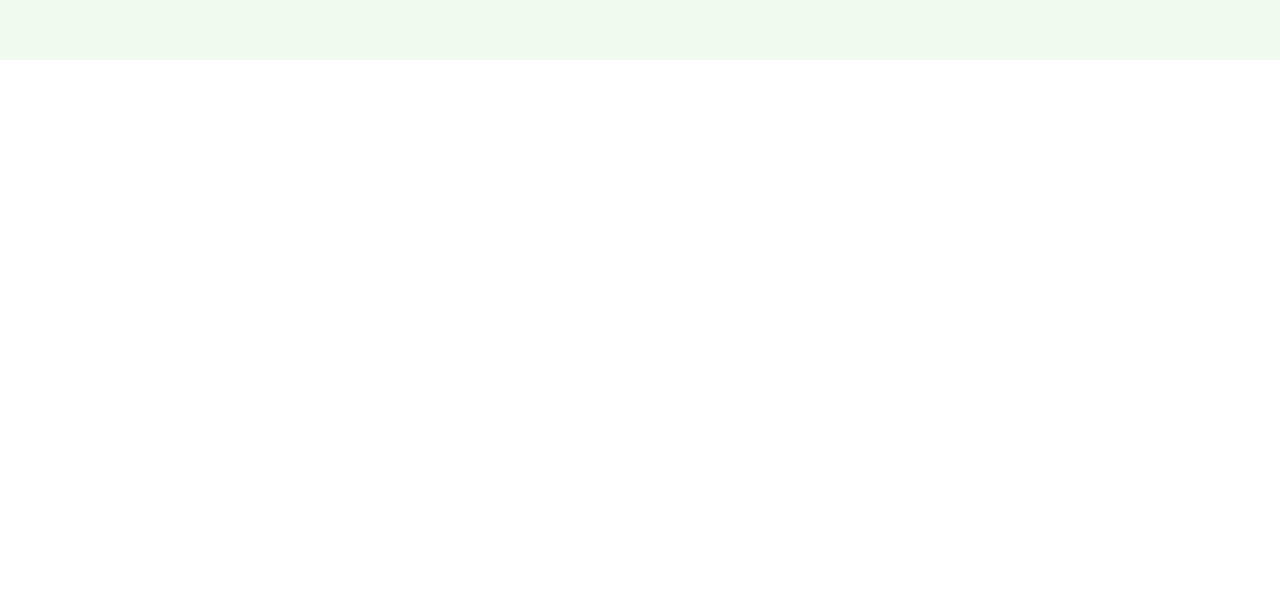
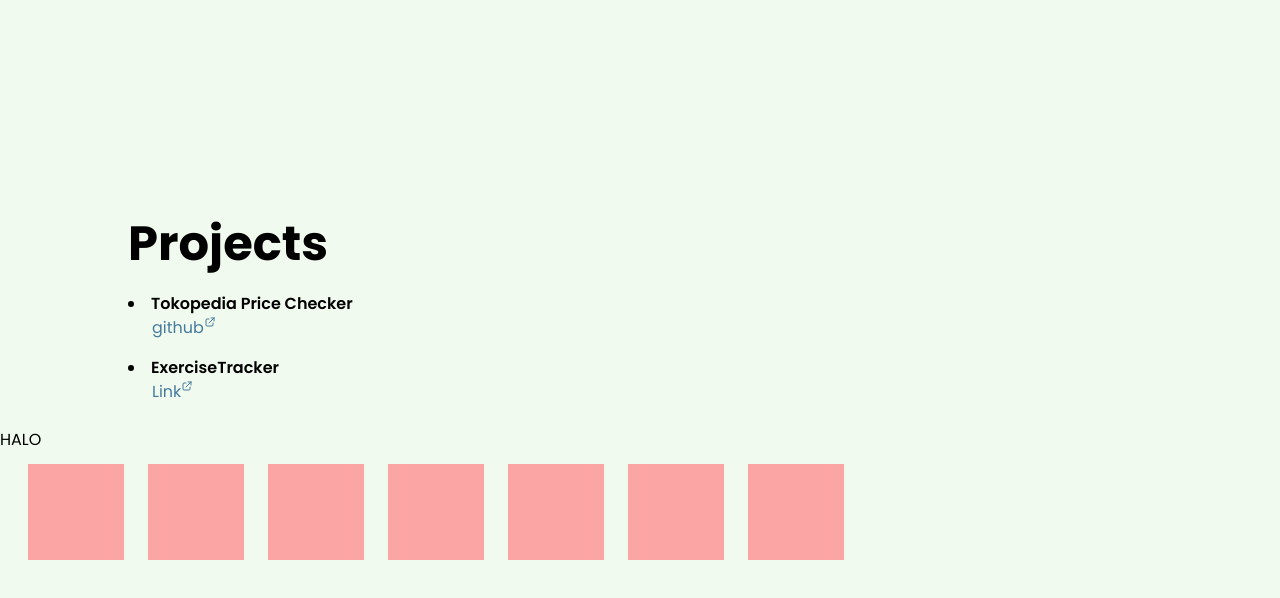
Before and after one commit to agungfir98/af-frontend, a Next.js app: page / in a window 1280 px wide. Shown: the part 740-1338 px from the top of the page. Before the commit the page ends 800 px from the top, so only its background shows below. Built offline with nearby package versions, Linux system fonts and the light colour scheme.

Commit message:
adding project section

```diff
--- /dev/null
+++ b/data/project.json
@@ -0,0 +1,16 @@
+{
+    "Project": [
+        {
+            "title": "Tokopedia Price Checker",
+            "desc": "This project are written in python using BeautifulSoup to parse html, and smtplib to send an email about the targeted product. The goal of this project is to frequently check the targeted product from particular seller to see if the price match to user desire so that the program could inform user via email when the product prices are as expected.",
+            "platform": "github",
+            "url": "https://github.com/agungfir98/TokopediaPriceChecker"
+        },
+        {
+            "title": "ExerciseTracker",
+            "desc": "A simple project to track user exercise record.",
+            "platform": "Link",
+            "url": ""
+        }
+    ]
+}
--- /dev/null
+++ b/pages/component/skill.tsx
@@ -0,0 +1,42 @@
+// import node from "../../asset/node.svg";
+// import TS from "../../asset/typescroipt.svg";
+// const skill: { logo: {}; name: string }[] = [
+//   {
+//     logo: node,
+//     name: "nodejs",
+//   },
+//   {
+//     logo: TS,
+//     name: "TypeScript",
+//   },
+// ];
+const array = [
+  {
+    satu: "satu",
+  },
+  {
+    satu: "due",
+  },
+  {
+    satu: "tiga",
+  },
+];
+
+export default function Skill() {
+  return (
+    <div className="h-screen">
+      <h1>HALO</h1>
+      <div className="container px-4 mx-auto ">
+        <div className="flex flex-wrap mx-auto justify-">
+          <div className="w-24 h-24 bg-red-300 m-3"></div>
+          <div className="w-24 h-24 bg-red-300 m-3"></div>
+          <div className="w-24 h-24 bg-red-300 m-3"></div>
+          <div className="w-24 h-24 bg-red-300 m-3"></div>
+          <div className="w-24 h-24 bg-red-300 m-3"></div>
+          <div className="w-24 h-24 bg-red-300 m-3"></div>
+          <div className="w-24 h-24 bg-red-300 m-3"></div>
+        </div>
+      </div>
+    </div>
+  );
+}
--- a/pages/index.tsx
+++ b/pages/index.tsx
@@ -3,6 +3,8 @@
 
 import Navbar from "./navbar/navbar";
 import Main from "./component/main";
+import Skill from "./component/skill";
+import Projects from "./projects";
 
 const Home: NextPage = () => {
   return (
@@ -19,6 +21,8 @@
       <main className="bg-white-wdew transisition duration-700 dark:bg-gray-700 font-poppins w-full ">
         <Navbar />
         <Main />
+        <Projects />
+        <Skill />
       </main>
     </>
   );
--- a/pages/navbar/navbar.tsx
+++ b/pages/navbar/navbar.tsx
@@ -31,7 +31,7 @@
     } else {
       return (
         <MoonIcon
-          className="w-6 h-6 transform rotate-180 transition-all hover:rotate-0"
+          className="w-6 h-6"
           role="button"
           onClick={() => setTheme("dark")}
         />
@@ -71,7 +71,7 @@
                 <div className="hidden sm:block">
                   <ul className="flex">
                     <li className="px-4 hover:text-red-400">
-                      <Link href="#">Projects</Link>
+                      <Link href="#Project">Projects</Link>
                     </li>
                     <li className="px-4 hover:text-red-400">
                       <Link href="#">Profile</Link>
@@ -91,7 +91,7 @@
       >
         <ul className="">
           <li className="px-4">
-            <Link href="#">Projects</Link>
+            <Link href="#Project">Projects</Link>
           </li>
           <li className="px-4">
             <Link href="#">Profile</Link>
--- /dev/null
+++ b/pages/projects.tsx
@@ -0,0 +1,28 @@
+import project from "../data/project.json";
+import { ExternalLinkIcon } from "@heroicons/react/outline";
+
+export default function Projects() {
+  const data = project.Project;
+  return (
+    <div id="Project">
+      <div className="sm:pt-20 pt-16 container lg:px-32 md:px-16 px-4 mx-auto sm:mt-20 mt-32 md:text-left">
+        <h1 className=" text-2xl sm:text-5xl font-bold">Projects</h1>
+        <div className="py-4">
+          {data.map((res) => {
+            return (
+              <div key={res.title} className="py-2">
+                <h1 className="font-semibold">
+                  <li>{res.title}</li>
+                </h1>
+                <a href={res.url} className="flex px-6 text-white-blue2">
+                  {res.platform}
+                  <ExternalLinkIcon className="h-3 w-3" />
+                </a>
+              </div>
+            );
+          })}
+        </div>
+      </div>
+    </div>
+  );
+}
```
Also changed, not shown: asset/node.svg (added), asset/typescript.svg (added).
